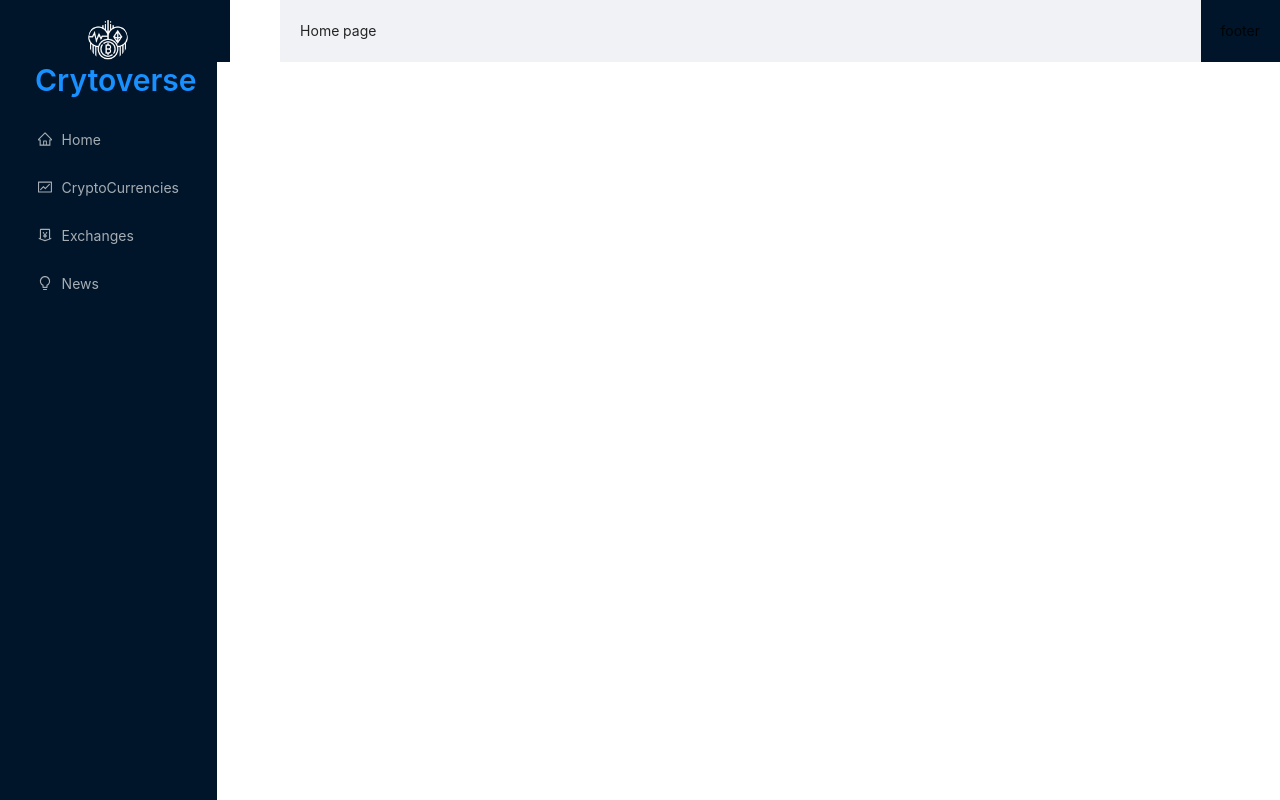
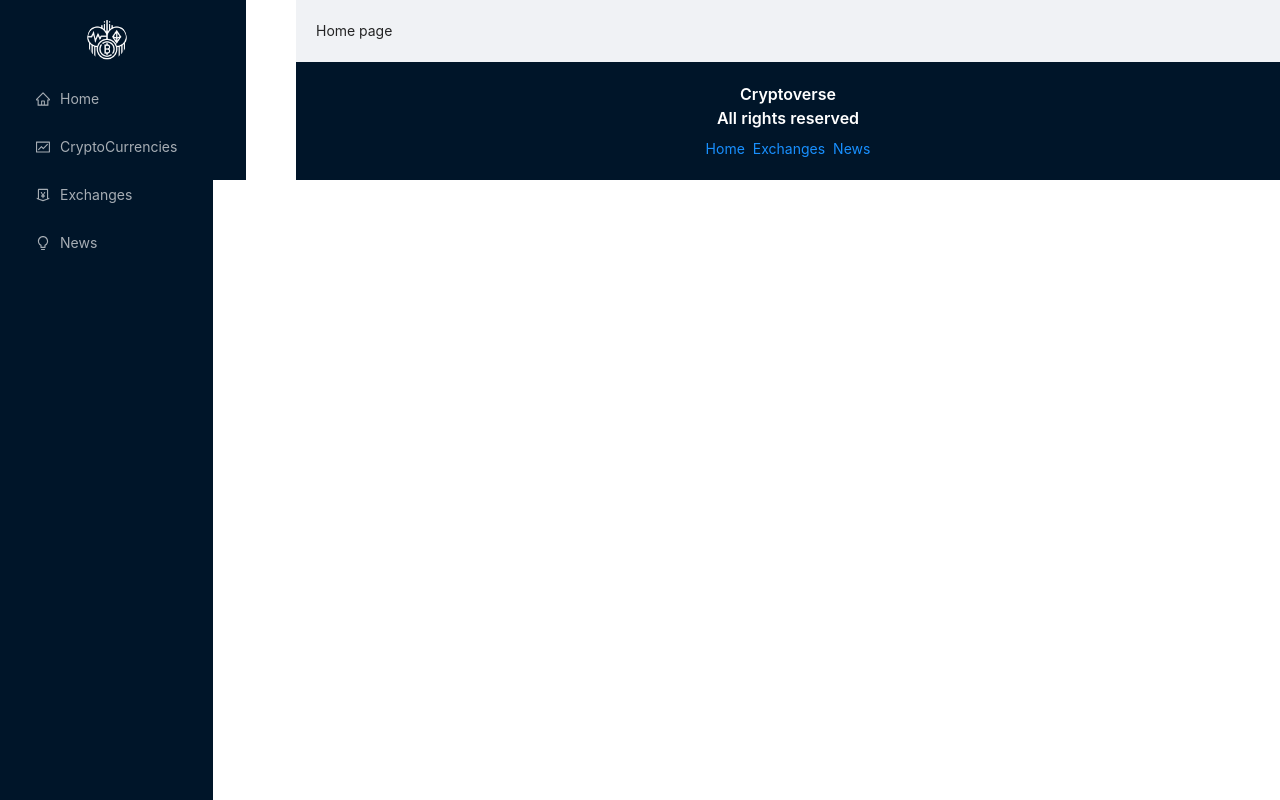
Before and after one commit to vahidGhadiri/React-cryptoCurrency, a React (Create React App) app: page / in a window 1280 px wide. Built offline with nearby package versions, Linux system fonts and the light colour scheme.

Commit message:
Basic Footer component

```diff
--- a/src/App.tsx
+++ b/src/App.tsx
@@ -1,10 +1,11 @@
 import React from "react"
 import {Route, Switch} from "react-router";
-import {Layout} from "antd";
+import {Layout, Space, Typography} from "antd";
 
 import {Cryptocurrencies, CryptoDetail, Exchanges, Home, Navbar, News} from "./components"
 
 import "./App.css"
+import {Link} from "react-router-dom";
 
 const App: React.FC = () => {
     return (
@@ -24,8 +25,18 @@ const App: React.FC = () => {
                         </Switch>
                     </div>
                 </Layout>
+                <div className="footer">
+                    <Typography.Title level={5} style={{color: "#fff", textAlign: "center"}}>
+                        Cryptoverse <br/>
+                        All rights reserved
+                    </Typography.Title>
+                    <Space>
+                        <Link to="/">Home</Link>
+                        <Link to="/exchanges">Exchanges</Link>
+                        <Link to="/news ">News</Link>
+                    </Space>
+                </div>
             </div>
-            <div className="footer">footer</div>
         </div>
     )
 }
--- a/src/components/Navbar/Navbar.component.tsx
+++ b/src/components/Navbar/Navbar.component.tsx
@@ -11,7 +11,7 @@ const Navbar: React.FC = (): JSX.Element => {
         <div className="nav-container">
             <div className="logo-container">
                 <Avatar src={icon} size="large"/>
-                <Typography.Title level={2} className="logo"><Link to={"/"}>Crytoverse</Link></Typography.Title>
+                <Typography.Title level={2} className="logo"><Link to={"/"}> </Link></Typography.Title>
                 <Menu theme="dark">
                     <Menu.Item icon={<HomeOutlined/>}>
                         <Link to={"/"}>Home</Link>
```
